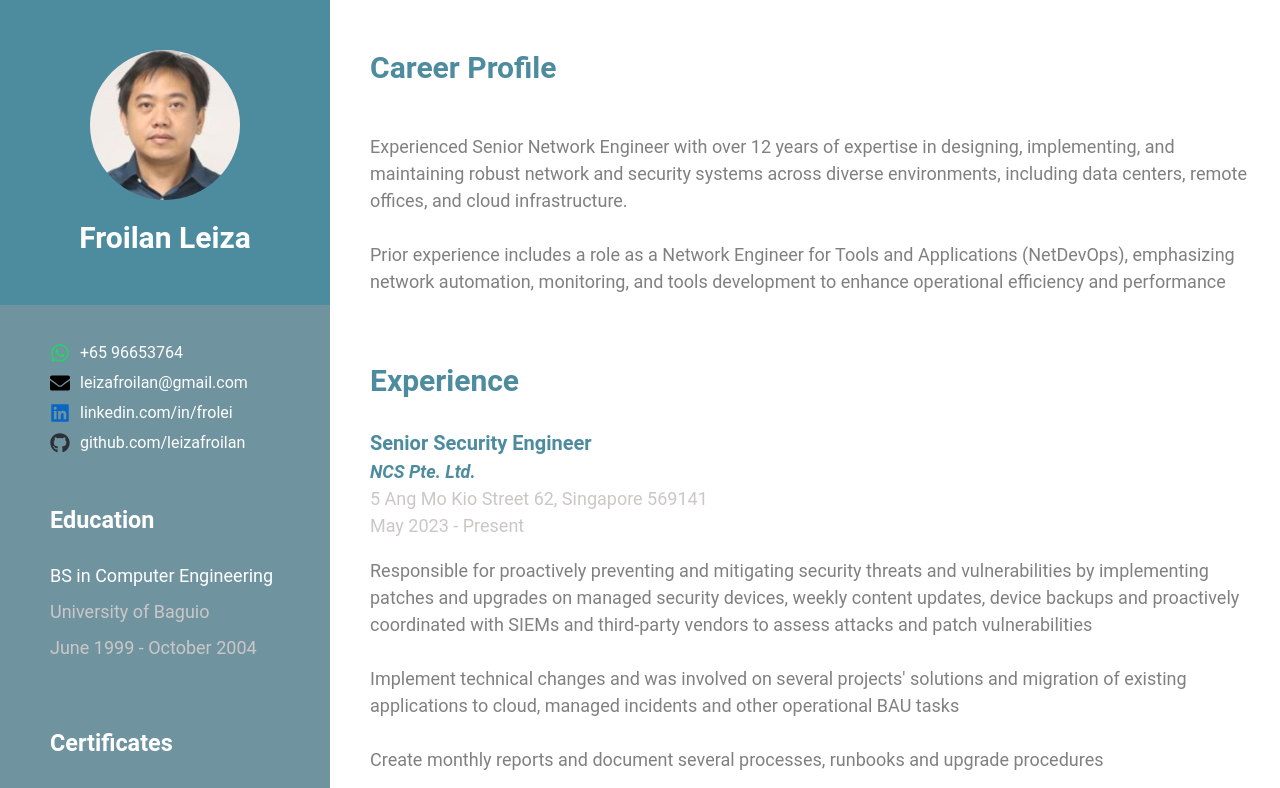
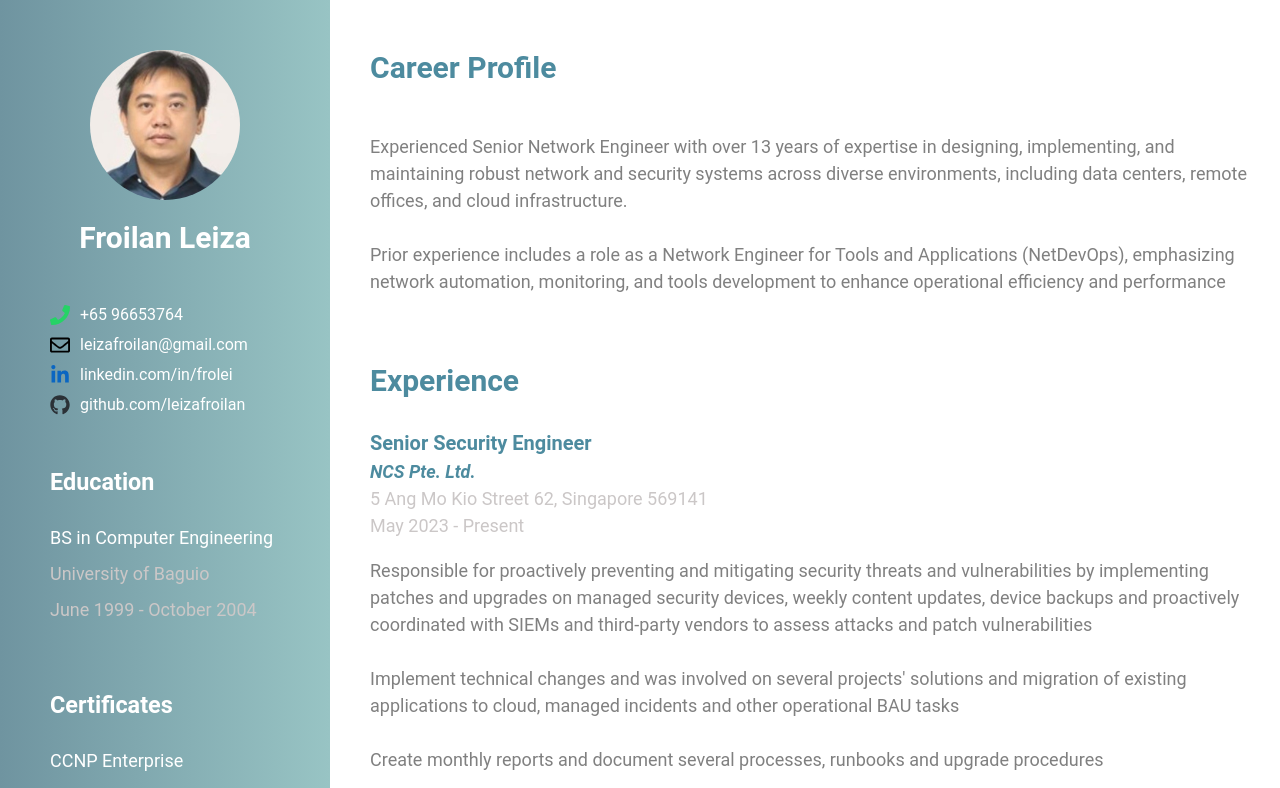
Before and after one commit to leizafroilan/leizafroilan.github.io, a React (Create React App) app: page /#/ in a window 1280 px wide. Shown: the top 788 px of the page. Built offline with nearby package versions, Linux system fonts and the light colour scheme.

Commit message:
fixed icons

```diff
--- a/package.json
+++ b/package.json
@@ -9,7 +9,7 @@
     "@testing-library/user-event": "^13.5.0",
     "react": "^18.2.0",
     "react-dom": "^18.2.0",
-    "react-icons": "^4.11.0",
+    "react-icons": "^5.0.1",
     "react-router-dom": "^6.16.0",
     "react-scripts": "5.0.1",
     "web-vitals": "^2.1.4"
--- a/src/App.css
+++ b/src/App.css
@@ -15,6 +15,7 @@ body, html {
   display: flex;
   flex-direction: column;
   background-color: rgb(111, 148, 160);
+  background-image: linear-gradient(to right, rgb(111, 148, 160), rgb(152, 196, 196));
 }
 
 .profile {
@@ -22,7 +23,10 @@ body, html {
   flex-direction: column;
   align-items: center;
   padding: 50px 0px 50px 0px;
-  background-color:  rgb(77, 139, 159);
+  /* background-color:  rgb(77, 139, 159);
+  background-image: linear-gradient(to bottom, rgb(77, 139, 159), rgb(111, 148, 160)); */
+  background-color: rgb(111, 148, 160);
+  background-image: linear-gradient(to right, rgb(111, 148, 160), rgb(152, 196, 196));
 }
 
 .profile-image {
@@ -185,12 +189,6 @@ body, html {
     height: 190px;
     margin: 10px;
   }
-
-  /* .contact-info {
-    font-size: 16px;
-    padding-left: 30px;
-    padding-bottom: 10px;
-  } */
 
   .contact-container {
     padding: 0px 10px 10px 30px;
--- a/src/Profile.js
+++ b/src/Profile.js
@@ -1,8 +1,7 @@
 
 import './App.css';
 import img from'./img/img.jfif'
-import {FiGithub, FiLinkedin, FiPhone, FiMail} from  'react-icons/fi'
-import {FaGithub, FaLinkedin, FaWhatsapp, FaEnvelope} from  'react-icons/fa'
+import {FaGithub, FaLinkedinIn, FaWhatsapp, FaPhone, FaRegEnvelope} from  'react-icons/fa'
 
 
 function Profile() {
@@ -22,21 +21,20 @@ function Profile() {
             Froilan Leiza
           </div>
         </div>
-        <br/><br/>
         <div className="contact-container">
-          <FaWhatsapp className="icon" color="#25D366" />
+          <FaPhone className="icon" color="#25D366" />
           <div className="contact-info">
             <a href="tel:+6596653764">+65 96653764</a>
           </div>
         </div>
         <div className="contact-container">
-          <FaEnvelope className="icon" />
+          <FaRegEnvelope className="icon" />
           <div className="contact-info">
             <a href="mailto:leizafroilan@gmail.com">leizafroilan@gmail.com</a>
           </div>
         </div>
         <div className="contact-container">
-          <FaLinkedin className="icon" color="#0a66c2" />
+          <FaLinkedinIn className="icon" color="#0a66c2" />
           <div className="contact-info">
             <a href="https://www.linkedin.com/in/frolei" target="_blank" rel="noopener noreferrer">linkedin.com/in/frolei</a>
           </div>
@@ -100,7 +98,7 @@ function Profile() {
         </div>
         <div className="right-desc">
           <p>
-          Experienced Senior Network Engineer with over 12 years of expertise in designing, implementing, and maintaining robust
+          Experienced Senior Network Engineer with over 13 years of expertise in designing, implementing, and maintaining robust
           network and security systems across diverse environments, including data centers, remote offices, and cloud infrastructure.
           <br/><br/>Prior experience includes a role as a Network Engineer for Tools and Applications (NetDevOps), emphasizing network
           automation, monitoring, and tools development to enhance operational efficiency and performance
```
Also changed, not shown: 2 other files (tests, documents, lock files or other folders).
